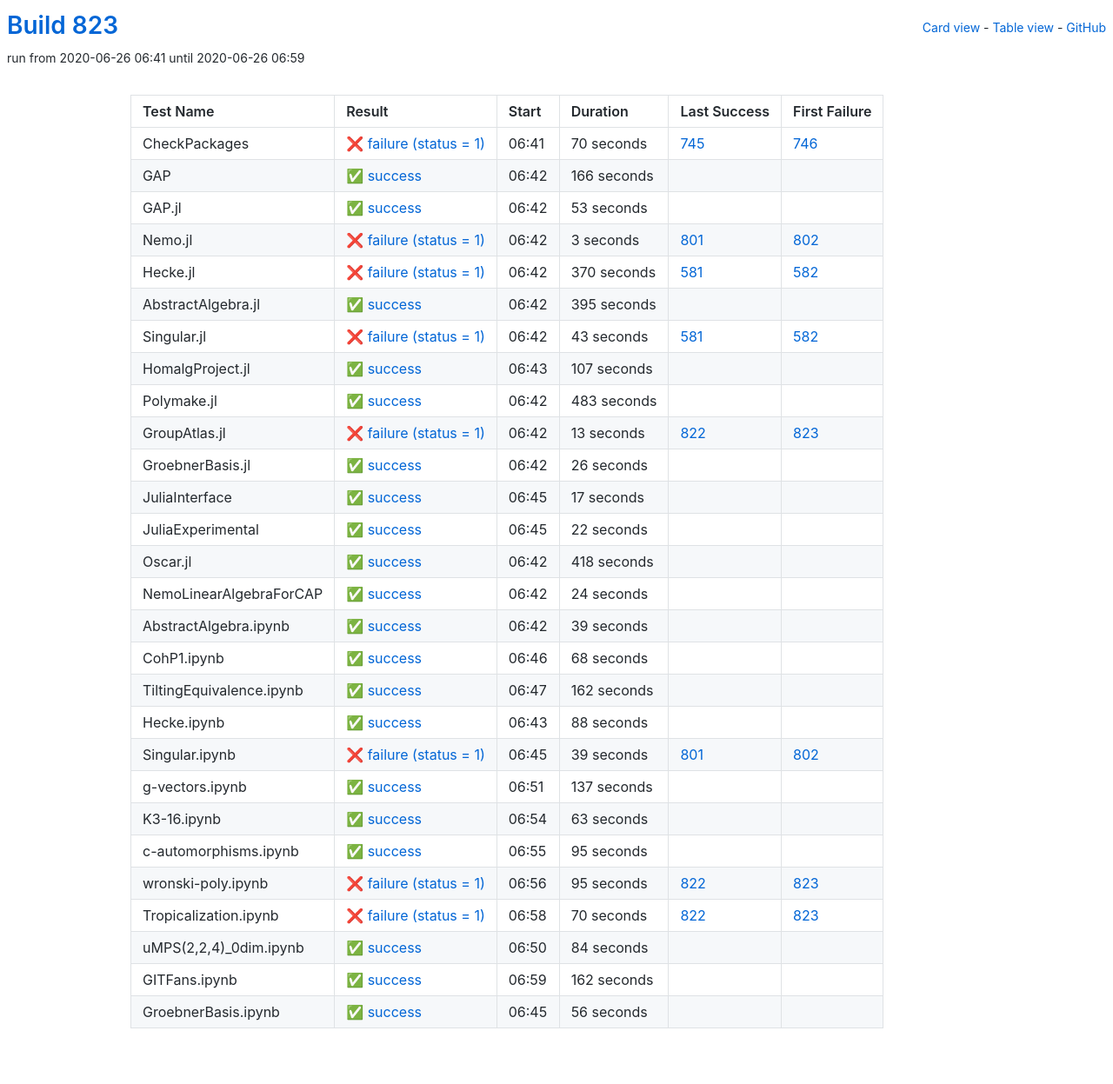
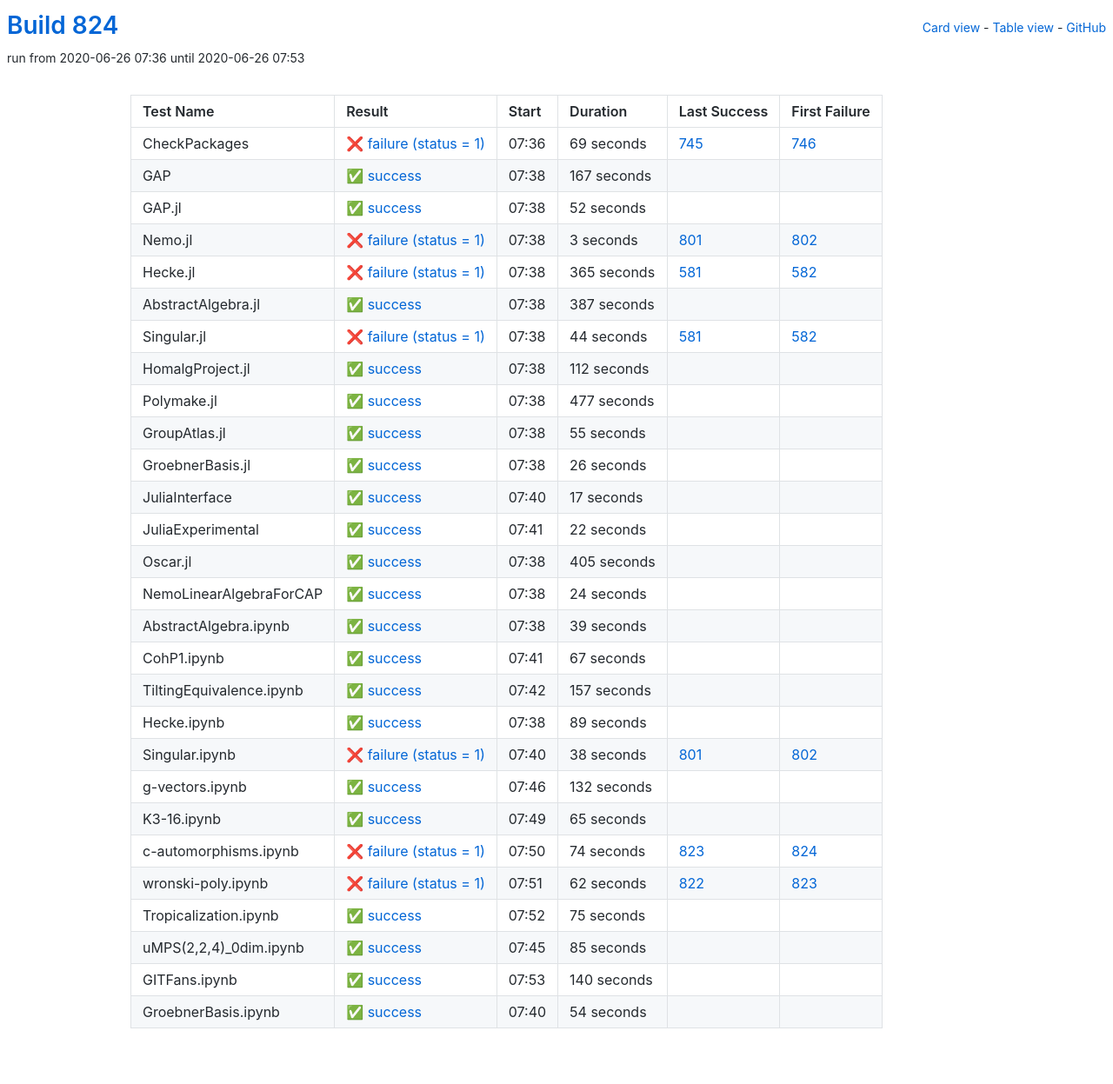
Before and after one commit to oscar-system/oscar-ci-status-1.4, a Jekyll site: the page built from table.html, in a window 1280 px wide. Shown: the whole page at 87% size. Built offline with Jekyll 4.4.1, drawn with Linux system fonts in a browser that asks for light colours.

Commit message:
Build #824

```diff
--- a/_data/ci.yml
+++ b/_data/ci.yml
@@ -1,6 +1,6 @@
 ---
-build: 823
-build_url: https://oscarci.mathematik.uni-kl.de/job/oscar-julia-1.4/823/
+build: 824
+build_url: https://oscarci.mathematik.uni-kl.de/job/oscar-julia-1.4/824/
 job: oscar-julia-1.4
 organization: oscar-system
 repo: oscar-ci-status-1.4
@@ -8,44 +8,44 @@ repourl: https://github.com/oscar-system/oscar-ci-status-1.4
 tests:
 - name: CheckPackages
   id: checkpackages
-  log: https://oscarci.mathematik.uni-kl.de/job/oscar-julia-1.4/823/artifact/logs/build-823/CheckPackages.log
-  start: 2020-06-26 06:41
+  log: https://oscarci.mathematik.uni-kl.de/job/oscar-julia-1.4/824/artifact/logs/build-824/CheckPackages.log
+  start: 2020-06-26 07:36
   success: false
   exitcode: 1
   status: failure
-  duration: 70
+  duration: 69
   last_success: 745
   last_success_url: https://oscarci.mathematik.uni-kl.de/job/oscar-julia-1.4/745/
   first_failure: 746
   first_failure_url: https://oscarci.mathematik.uni-kl.de/job/oscar-julia-1.4/746/
 - name: GAP
   id: gap
-  log: https://oscarci.mathematik.uni-kl.de/job/oscar-julia-1.4/823/artifact/logs/build-823/GAP.log
-  start: 2020-06-26 06:42
+  log: https://oscarci.mathematik.uni-kl.de/job/oscar-julia-1.4/824/artifact/logs/build-824/GAP.log
+  start: 2020-06-26 07:38
   success: true
   exitcode: 0
   status: success
-  duration: 166
+  duration: 167
   last_success: false
   last_success_url:
   first_failure: false
   first_failure_url:
 - name: GAP.jl
   id: gap-jl
-  log: https://oscarci.mathematik.uni-kl.de/job/oscar-julia-1.4/823/artifact/logs/build-823/GAP.jl.log
-  start: 2020-06-26 06:42
+  log: https://oscarci.mathematik.uni-kl.de/job/oscar-julia-1.4/824/artifact/logs/build-824/GAP.jl.log
+  start: 2020-06-26 07:38
   success: true
   exitcode: 0
   status: success
-  duration: 53
+  duration: 52
   last_success: false
   last_success_url:
   first_failure: false
   first_failure_url:
 - name: Nemo.jl
   id: nemo-jl
-  log: https://oscarci.mathematik.uni-kl.de/job/oscar-julia-1.4/823/artifact/logs/build-823/Nemo.jl.log
-  start: 2020-06-26 06:42
+  log: https://oscarci.mathematik.uni-kl.de/job/oscar-julia-1.4/824/artifact/logs/build-824/Nemo.jl.log
+  start: 2020-06-26 07:38
   success: false
   exitcode: 1
   status: failure
@@ -56,80 +56,80 @@ tests:
   first_failure_url: https://oscarci.mathematik.uni-kl.de/job/oscar-julia-1.4/802/
 - name: Hecke.jl
   id: hecke-jl
-  log: https://oscarci.mathematik.uni-kl.de/job/oscar-julia-1.4/823/artifact/logs/build-823/Hecke.jl.log
-  start: 2020-06-26 06:42
+  log: https://oscarci.mathematik.uni-kl.de/job/oscar-julia-1.4/824/artifact/logs/build-824/Hecke.jl.log
+  start: 2020-06-26 07:38
   success: false
   exitcode: 1
   status: failure
-  duration: 370
+  duration: 365
   last_success: 581
   last_success_url: https://oscarci.mathematik.uni-kl.de/job/oscar-julia-1.4/581/
   first_failure: 582
   first_failure_url: https://oscarci.mathematik.uni-kl.de/job/oscar-julia-1.4/582/
 - name: AbstractAlgebra.jl
   id: abstractalgebra-jl
-  log: https://oscarci.mathematik.uni-kl.de/job/oscar-julia-1.4/823/artifact/logs/build-823/AbstractAlgebra.jl.log
-  start: 2020-06-26 06:42
+  log: https://oscarci.mathematik.uni-kl.de/job/oscar-julia-1.4/824/artifact/logs/build-824/AbstractAlgebra.jl.log
+  start: 2020-06-26 07:38
   success: true
   exitcode: 0
   status: success
-  duration: 395
+  duration: 387
   last_success: false
   last_success_url:
   first_failure: false
   first_failure_url:
 - name: Singular.jl
   id: singular-jl
-  log: https://oscarci.mathematik.uni-kl.de/job/oscar-julia-1.4/823/artifact/logs/build-823/Singular.jl.log
-  start: 2020-06-26 06:42
+  log: https://oscarci.mathematik.uni-kl.de/job/oscar-julia-1.4/824/artifact/logs/build-824/Singular.jl.log
+  start: 2020-06-26 07:38
   success: false
   exitcode: 1
   status: failure
-  duration: 43
+  duration: 44
   last_success: 581
   last_success_url: https://oscarci.mathematik.uni-kl.de/job/oscar-julia-1.4/581/
   first_failure: 582
   first_failure_url: https://oscarci.mathematik.uni-kl.de/job/oscar-julia-1.4/582/
 - name: HomalgProject.jl
   id: homalgproject-jl
-  log: https://oscarci.mathematik.uni-kl.de/job/oscar-julia-1.4/823/artifact/logs/build-823/HomalgProject.jl.log
-  start: 2020-06-26 06:43
+  log: https://oscarci.mathematik.uni-kl.de/job/oscar-julia-1.4/824/artifact/logs/build-824/HomalgProject.jl.log
+  start: 2020-06-26 07:38
   success: true
   exitcode: 0
   status: success
-  duration: 107
+  duration: 112
   last_success: false
   last_success_url:
   first_failure: false
   first_failure_url:
 - name: Polymake.jl
   id: polymake-jl
-  log: https://oscarci.mathematik.uni-kl.de/job/oscar-julia-1.4/823/artifact/logs/build-823/Polymake.jl.log
-  start: 2020-06-26 06:42
+  log: https://oscarci.mathematik.uni-kl.de/job/oscar-julia-1.4/824/artifact/logs/build-824/Polymake.jl.log
+  start: 2020-06-26 07:38
   success: true
   exitcode: 0
   status: success
-  duration: 483
+  duration: 477
   last_success: false
   last_success_url:
   first_failure: false
   first_failure_url:
 - name: GroupAtlas.jl
   id: groupatlas-jl
-  log: https://oscarci.mathematik.uni-kl.de/job/oscar-julia-1.4/823/artifact/logs/build-823/GroupAtlas.jl.log
-  start: 2020-06-26 06:42
-  success: false
-  exitcode: 1
-  status: failure
-  duration: 13
-  last_success: 822
-  last_success_url: https://oscarci.mathematik.uni-kl.de/job/oscar-julia-1.4/822/
-  first_failure: 823
-  first_failure_url: https://oscarci.mathematik.uni-kl.de/job/oscar-julia-1.4/823/
+  log: https://oscarci.mathematik.uni-kl.de/job/oscar-julia-1.4/824/artifact/logs/build-824/GroupAtlas.jl.log
+  start: 2020-06-26 07:38
+  success: true
+  exitcode: 0
+  status: success
+  duration: 55
+  last_success: false
+  last_success_url:
+  first_failure: false
+  first_failure_url:
 - name: GroebnerBasis.jl
   id: groebnerbasis-jl
-  log: https://oscarci.mathematik.uni-kl.de/job/oscar-julia-1.4/823/artifact/logs/build-823/GroebnerBasis.jl.log
-  start: 2020-06-26 06:42
+  log: https://oscarci.mathematik.uni-kl.de/job/oscar-julia-1.4/824/artifact/logs/build-824/GroebnerBasis.jl.log
+  start: 2020-06-26 07:38
   success: true
   exitcode: 0
   status: success
@@ -140,8 +140,8 @@ tests:
   first_failure_url:
 - name: JuliaInterface
   id: juliainterface
-  log: https://oscarci.mathematik.uni-kl.de/job/oscar-julia-1.4/823/artifact/logs/build-823/JuliaInterface.log
-  start: 2020-06-26 06:45
+  log: https://oscarci.mathematik.uni-kl.de/job/oscar-julia-1.4/824/artifact/logs/build-824/JuliaInterface.log
+  start: 2020-06-26 07:40
   success: true
   exitcode: 0
   status: success
@@ -152,8 +152,8 @@ tests:
   first_failure_url:
 - name: JuliaExperimental
   id: juliaexperimental
-  log: https://oscarci.mathematik.uni-kl.de/job/oscar-julia-1.4/823/artifact/logs/build-823/JuliaExperimental.log
-  start: 2020-06-26 06:45
+  log: https://oscarci.mathematik.uni-kl.de/job/oscar-julia-1.4/824/artifact/logs/build-824/JuliaExperimental.log
+  start: 2020-06-26 07:41
   success: true
   exitcode: 0
   status: success
@@ -164,20 +164,20 @@ tests:
   first_failure_url:
 - name: Oscar.jl
   id: oscar-jl
-  log: https://oscarci.mathematik.uni-kl.de/job/oscar-julia-1.4/823/artifact/logs/build-823/Oscar.jl.log
-  start: 2020-06-26 06:42
+  log: https://oscarci.mathematik.uni-kl.de/job/oscar-julia-1.4/824/artifact/logs/build-824/Oscar.jl.log
+  start: 2020-06-26 07:38
   success: true
   exitcode: 0
   status: success
-  duration: 418
+  duration: 405
   last_success: false
   last_success_url:
   first_failure: false
   first_failure_url:
 - name: NemoLinearAlgebraForCAP
   id: nemolinearalgebraforcap
-  log: https://oscarci.mathematik.uni-kl.de/job/oscar-julia-1.4/823/artifact/logs/build-823/NemoLinearAlgebraForCAP.log
-  start: 2020-06-26 06:42
+  log: https://oscarci.mathematik.uni-kl.de/job/oscar-julia-1.4/824/artifact/logs/build-824/NemoLinearAlgebraForCAP.log
+  start: 2020-06-26 07:38
   success: true
   exitcode: 0
   status: success
@@ -188,8 +188,8 @@ tests:
   first_failure_url:
 - name: AbstractAlgebra.ipynb
   id: abstractalgebra-ipynb
-  log: https://oscarci.mathematik.uni-kl.de/job/oscar-julia-1.4/823/artifact/logs/build-823/AbstractAlgebra.ipynb.log
-  start: 2020-06-26 06:42
+  log: https://oscarci.mathematik.uni-kl.de/job/oscar-julia-1.4/824/artifact/logs/build-824/AbstractAlgebra.ipynb.log
+  start: 2020-06-26 07:38
   success: true
   exitcode: 0
   status: success
@@ -200,144 +200,144 @@ tests:
   first_failure_url:
 - name: CohP1.ipynb
   id: cohp1-ipynb
-  log: https://oscarci.mathematik.uni-kl.de/job/oscar-julia-1.4/823/artifact/logs/build-823/CohP1.ipynb.log
-  start: 2020-06-26 06:46
+  log: https://oscarci.mathematik.uni-kl.de/job/oscar-julia-1.4/824/artifact/logs/build-824/CohP1.ipynb.log
+  start: 2020-06-26 07:41
   success: true
   exitcode: 0
   status: success
-  duration: 68
+  duration: 67
   last_success: false
   last_success_url:
   first_failure: false
   first_failure_url:
 - name: TiltingEquivalence.ipynb
   id: tiltingequivalence-ipynb
-  log: https://oscarci.mathematik.uni-kl.de/job/oscar-julia-1.4/823/artifact/logs/build-823/TiltingEquivalence.ipynb.log
-  start: 2020-06-26 06:47
+  log: https://oscarci.mathematik.uni-kl.de/job/oscar-julia-1.4/824/artifact/logs/build-824/TiltingEquivalence.ipynb.log
+  start: 2020-06-26 07:42
   success: true
   exitcode: 0
   status: success
-  duration: 162
+  duration: 157
   last_success: false
   last_success_url:
   first_failure: false
   first_failure_url:
 - name: Hecke.ipynb
   id: hecke-ipynb
-  log: https://oscarci.mathematik.uni-kl.de/job/oscar-julia-1.4/823/artifact/logs/build-823/Hecke.ipynb.log
-  start: 2020-06-26 06:43
+  log: https://oscarci.mathematik.uni-kl.de/job/oscar-julia-1.4/824/artifact/logs/build-824/Hecke.ipynb.log
+  start: 2020-06-26 07:38
   success: true
   exitcode: 0
   status: success
-  duration: 88
+  duration: 89
   last_success: false
   last_success_url:
   first_failure: false
   first_failure_url:
 - name: Singular.ipynb
   id: singular-ipynb
-  log: https://oscarci.mathematik.uni-kl.de/job/oscar-julia-1.4/823/artifact/logs/build-823/Singular.ipynb.log
-  start: 2020-06-26 06:45
+  log: https://oscarci.mathematik.uni-kl.de/job/oscar-julia-1.4/824/artifact/logs/build-824/Singular.ipynb.log
+  start: 2020-06-26 07:40
   success: false
   exitcode: 1
   status: failure
-  duration: 39
+  duration: 38
   last_success: 801
   last_success_url: https://oscarci.mathematik.uni-kl.de/job/oscar-julia-1.4/801/
   first_failure: 802
   first_failure_url: https://oscarci.mathematik.uni-kl.de/job/oscar-julia-1.4/802/
 - name: g-vectors.ipynb
   id: g-vectors-ipynb
-  log: https://oscarci.mathematik.uni-kl.de/job/oscar-julia-1.4/823/artifact/logs/build-823/g-vectors.ipynb.log
-  start: 2020-06-26 06:51
+  log: https://oscarci.mathematik.uni-kl.de/job/oscar-julia-1.4/824/artifact/logs/build-824/g-vectors.ipynb.log
+  start: 2020-06-26 07:46
   success: true
   exitcode: 0
   status: success
-  duration: 137
+  duration: 132
   last_success: false
   last_success_url:
   first_failure: false
   first_failure_url:
 - name: K3-16.ipynb
   id: k3-16-ipynb
-  log: https://oscarci.mathematik.uni-kl.de/job/oscar-julia-1.4/823/artifact/logs/build-823/K3-16.ipynb.log
-  start: 2020-06-26 06:54
+  log: https://oscarci.mathematik.uni-kl.de/job/oscar-julia-1.4/824/artifact/logs/build-824/K3-16.ipynb.log
+  start: 2020-06-26 07:49
   success: true
   exitcode: 0
   status: success
-  duration: 63
+  duration: 65
   last_success: false
   last_success_url:
   first_failure: false
   first_failure_url:
 - name: c-automorphisms.ipynb
   id: c-automorphisms-ipynb
-  log: https://oscarci.mathematik.uni-kl.de/job/oscar-julia-1.4/823/artifact/logs/build-823/c-automorphisms.ipynb.log
-  start: 2020-06-26 06:55
-  success: true
-  exitcode: 0
-  status: success
-  duration: 95
-  last_success: false
-  last_success_url:
-  first_failure: false
-  first_failure_url:
-- name: wronski-poly.ipynb
-  id: wronski-poly-ipynb
-  log: https://oscarci.mathematik.uni-kl.de/job/oscar-julia-1.4/823/artifact/logs/build-823/wronski-poly.ipynb.log
-  start: 2020-06-26 06:56
+  log: https://oscarci.mathematik.uni-kl.de/job/oscar-julia-1.4/824/artifact/logs/build-824/c-automorphisms.ipynb.log
+  start: 2020-06-26 07:50
   success: false
   exitcode: 1
   status: failure
-  duration: 95
+  duration: 74
+  last_success: 823
+  last_success_url: https://oscarci.mathematik.uni-kl.de/job/oscar-julia-1.4/823/
+  first_failure: 824
+  first_failure_url: https://oscarci.mathematik.uni-kl.de/job/oscar-julia-1.4/824/
+- name: wronski-poly.ipynb
+  id: wronski-poly-ipynb
+  log: https://oscarci.mathematik.uni-kl.de/job/oscar-julia-1.4/824/artifact/logs/build-824/wronski-poly.ipynb.log
+  start: 2020-06-26 07:51
+  success: false
+  exitcode: 1
+  status: failure
+  duration: 62
   last_success: 822
   last_success_url: https://oscarci.mathematik.uni-kl.de/job/oscar-julia-1.4/822/
   first_failure: 823
   first_failure_url: https://oscarci.mathematik.uni-kl.de/job/oscar-julia-1.4/823/
 - name: Tropicalization.ipynb
   id: tropicalization-ipynb
-  log: https://oscarci.mathematik.uni-kl.de/job/oscar-julia-1.4/823/artifact/logs/build-823/Tropicalization.ipynb.log
-  start: 2020-06-26 06:58
-  success: false
-  exitcode: 1
-  status: failure
-  duration: 70
-  last_success: 822
-  last_success_url: https://oscarci.mathematik.uni-kl.de/job/oscar-julia-1.4/822/
-  first_failure: 823
-  first_failure_url: https://oscarci.mathematik.uni-kl.de/job/oscar-julia-1.4/823/
-- name: uMPS(2,2,4)_0dim.ipynb
-  id: umps-2-2-4-0dim-ipynb
-  log: https://oscarci.mathematik.uni-kl.de/job/oscar-julia-1.4/823/artifact/logs/build-823/uMPS-2-2-4-_0dim.ipynb.log
-  start: 2020-06-26 06:50
+  log: https://oscarci.mathematik.uni-kl.de/job/oscar-julia-1.4/824/artifact/logs/build-824/Tropicalization.ipynb.log
+  start: 2020-06-26 07:52
   success: true
   exitcode: 0
   status: success
-  duration: 84
+  duration: 75
+  last_success: false
+  last_success_url:
+  first_failure: false
+  first_failure_url:
+- name: uMPS(2,2,4)_0dim.ipynb
+  id: umps-2-2-4-0dim-ipynb
+  log: https://oscarci.mathematik.uni-kl.de/job/oscar-julia-1.4/824/artifact/logs/build-824/uMPS-2-2-4-_0dim.ipynb.log
+  start: 2020-06-26 07:45
+  success: true
+  exitcode: 0
+  status: success
+  duration: 85
   last_success: false
   last_success_url:
   first_failure: false
   first_failure_url:
 - name: GITFans.ipynb
   id: gitfans-ipynb
-  log: https://oscarci.mathematik.uni-kl.de/job/oscar-julia-1.4/823/artifact/logs/build-823/GITFans.ipynb.log
-  start: 2020-06-26 06:59
+  log: https://oscarci.mathematik.uni-kl.de/job/oscar-julia-1.4/824/artifact/logs/build-824/GITFans.ipynb.log
+  start: 2020-06-26 07:53
   success: true
   exitcode: 0
   status: success
-  duration: 162
+  duration: 140
   last_success: false
   last_success_url:
   first_failure: false
   first_failure_url:
 - name: GroebnerBasis.ipynb
   id: groebnerbasis-ipynb
-  log: https://oscarci.mathematik.uni-kl.de/job/oscar-julia-1.4/823/artifact/logs/build-823/GroebnerBasis.ipynb.log
-  start: 2020-06-26 06:45
+  log: https://oscarci.mathematik.uni-kl.de/job/oscar-julia-1.4/824/artifact/logs/build-824/GroebnerBasis.ipynb.log
+  start: 2020-06-26 07:40
   success: true
   exitcode: 0
   status: success
-  duration: 56
+  duration: 54
   last_success: false
   last_success_url:
   first_failure: false
```
Also changed, not shown: README.md.
